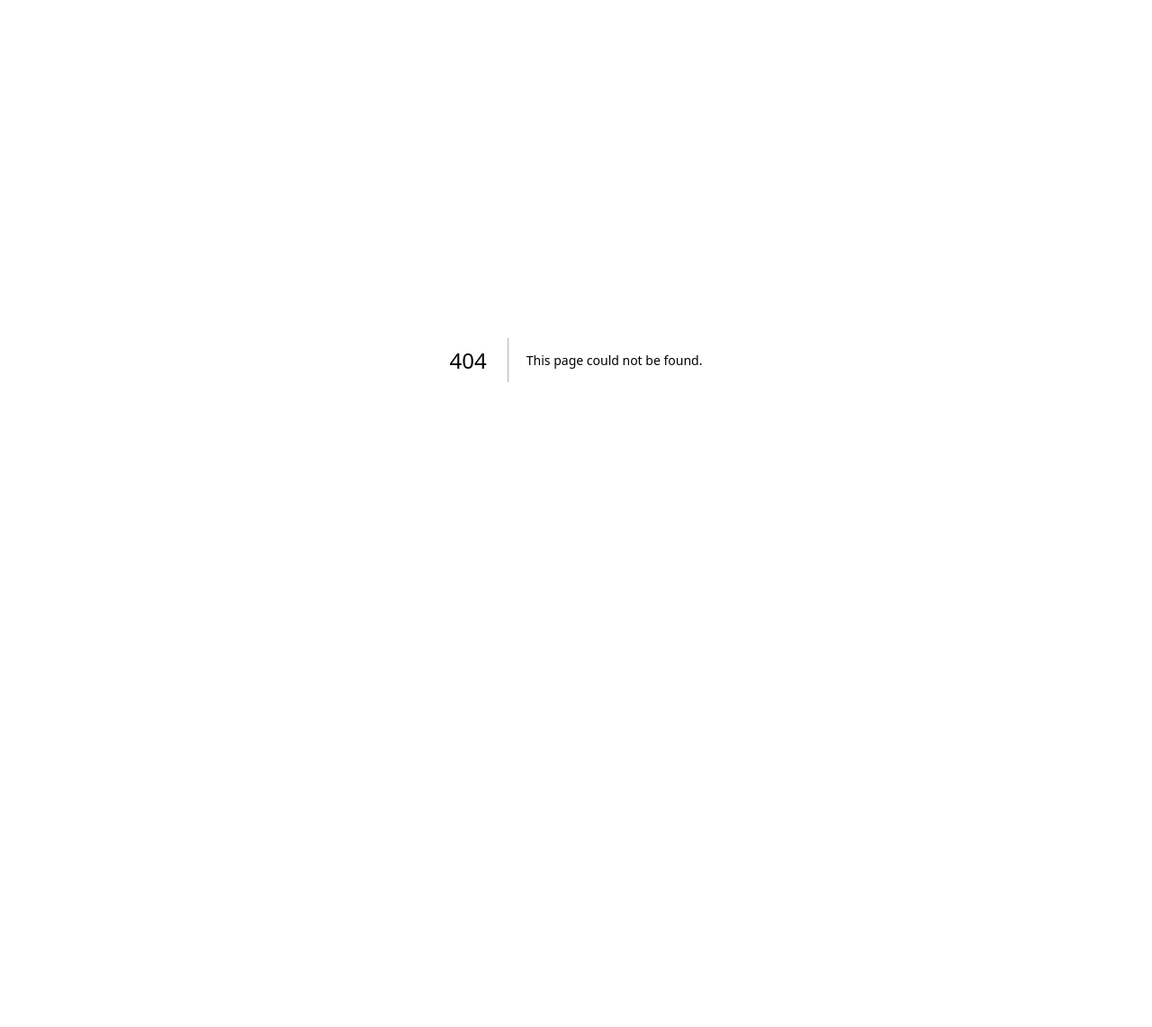
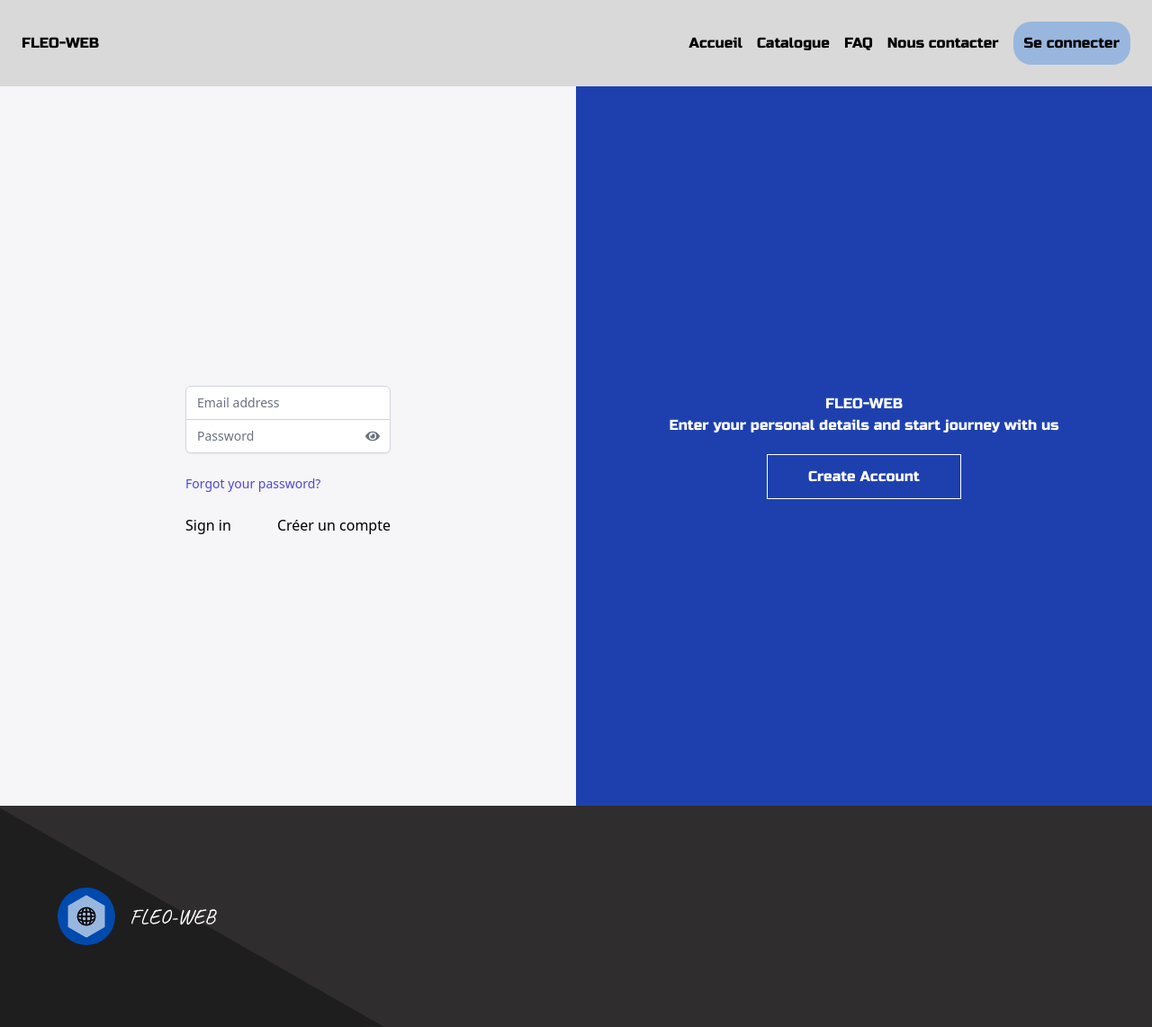
Before and after one commit to laflut3/catalogue_site, a Next.js app in the folder frontend/: page /Sign in a window 1280 px wide. Before the commit this address had no page. Shown: the whole page at 90% size. Before the commit the page ends 800 px from the top, so only its background shows below. Built offline with nearby package versions, Linux system fonts and the light colour scheme.

Commit message:
feat(): page de connexion

```diff
--- /dev/null
+++ b/frontend/src/pages/Sign.tsx
@@ -0,0 +1,18 @@
+import React from 'react';
+import NavBar from "@/components/général/NavBar";
+import Footer from "@/components/général/Footer";
+import SectionSign from "@/components/section/Sign/SectionSign";
+
+const Sign: React.FC = () => {
+    return (
+        <div>
+            <NavBar />
+            <main>
+                <SectionSign/>
+            </main>
+            <Footer/>
+        </div>
+    );
+}
+
+export default Sign;
```
